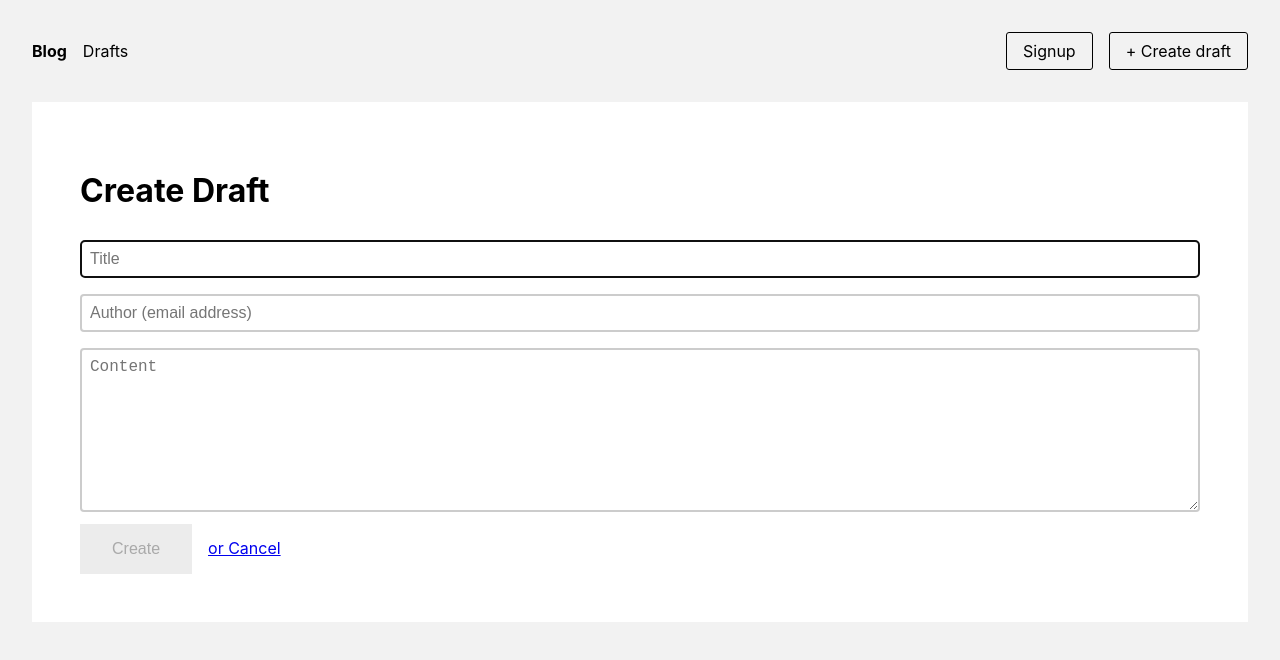
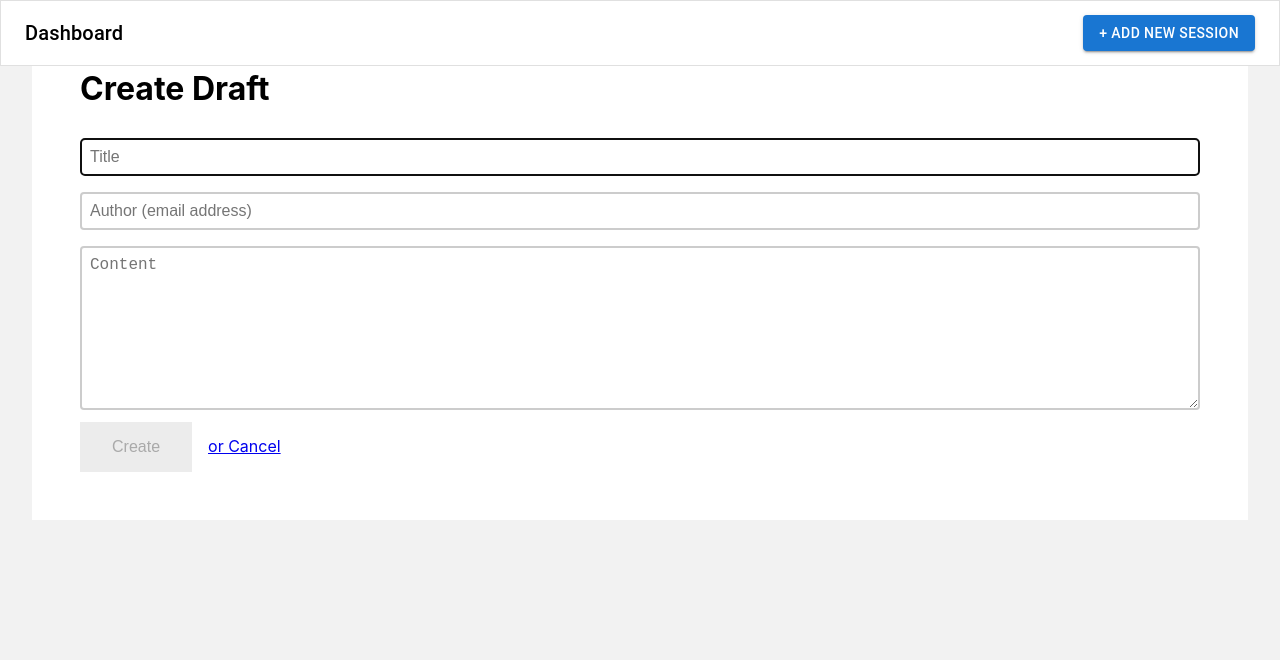
Before and after one commit to binarica/fullstack-app-nextjs, a Next.js app: page /create in a window 1280 px wide. Shown: the top 660 px of the page. Built offline with nearby package versions, Linux system fonts and the light colour scheme.

Commit message:
Update Header component

```diff
--- a/components/Header.jsx
+++ b/components/Header.jsx
@@ -1,68 +1,19 @@
-import Link from 'next/link'
-import { useRouter } from 'next/router'
+import Link from "next/link";
+import { AppBar, Button, Toolbar, Typography } from "@mui/material";
 
 const Header = () => {
-  const router = useRouter()
+  return (
+    <AppBar color="inherit" elevation={0} variant="outlined">
+      <Toolbar sx={{ flexWrap: "wrap" }}>
+        <Typography variant="h6" noWrap sx={{ flexGrow: 1 }}>
+          Dashboard
+        </Typography>
+        <Link href="/new" passHref>
+          <Button variant="contained">+ Add new session</Button>
+        </Link>
+      </Toolbar>
+    </AppBar>
+  );
+};
 
-  const isActive = (pathname) => router.pathname === pathname
-
-  return(
-    <nav>
-      <div className="left">
-        <Link href="/">
-          <a className="bold" data-active={isActive('/')}>
-            Blog
-          </a>
-        </Link>
-        <Link href="/drafts">
-          <a data-active={isActive('/drafts')}>Drafts</a>
-        </Link>
-      </div>
-      <div className="right">
-        <Link href="/signup">
-          <a data-active={isActive('/signup')}>Signup</a>
-        </Link>
-        <Link href="/create">
-          <a data-active={isActive('/create')}>+ Create draft</a>
-        </Link>
-      </div>
-      <style jsx>{`
-        nav {
-          display: flex;
-          padding: 2rem;
-          align-items: center;
-        }
-
-        .bold {
-          font-weight: bold;
-        }
-
-        a {
-          text-decoration: none;
-          color: #000;
-          display: inline-block;
-        }
-
-        .left a[data-active='true'] {
-          color: gray;
-        }
-
-        a + a {
-          margin-left: 1rem;
-        }
-
-        .right {
-          margin-left: auto;
-        }
-
-        .right a {
-          border: 1px solid black;
-          padding: 0.5rem 1rem;
-          border-radius: 3px;
-        }
-      `}</style>
-    </nav>
-  )
-}
-
-export default Header
+export default Header;
```
